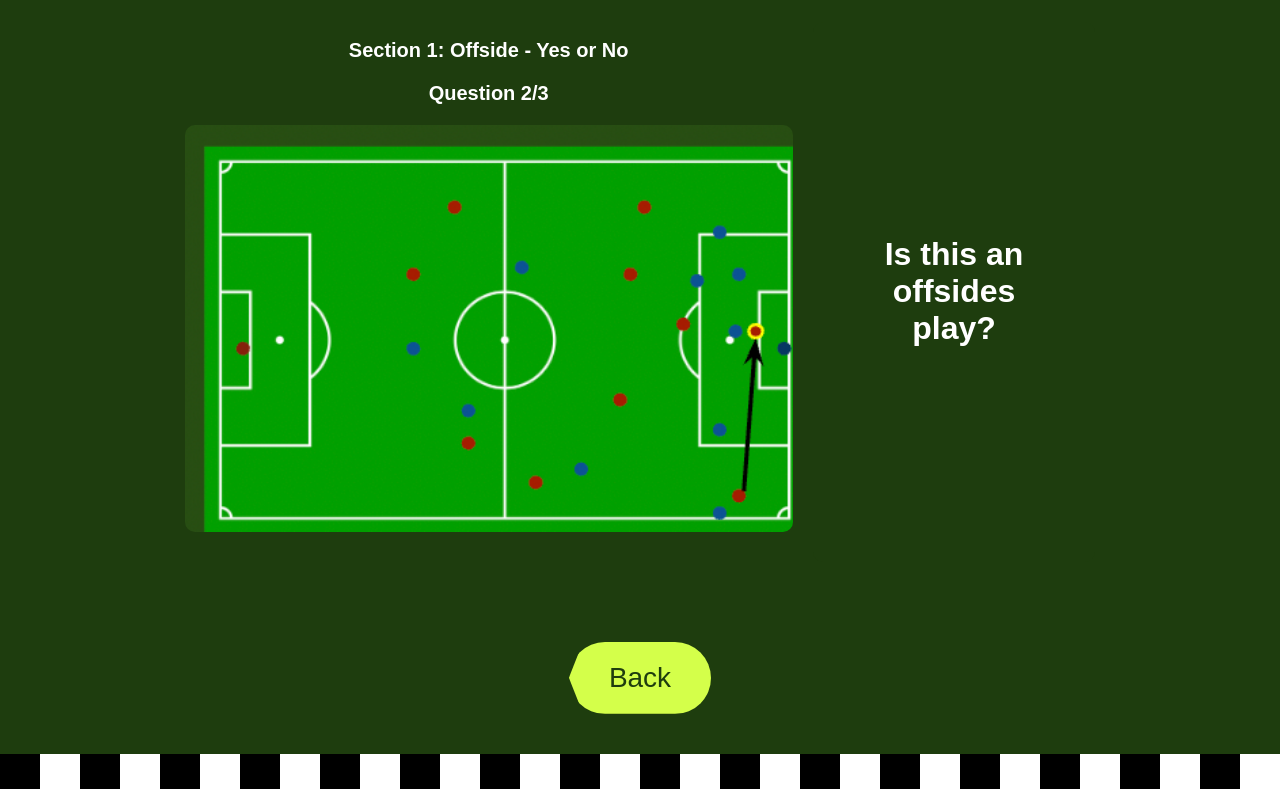
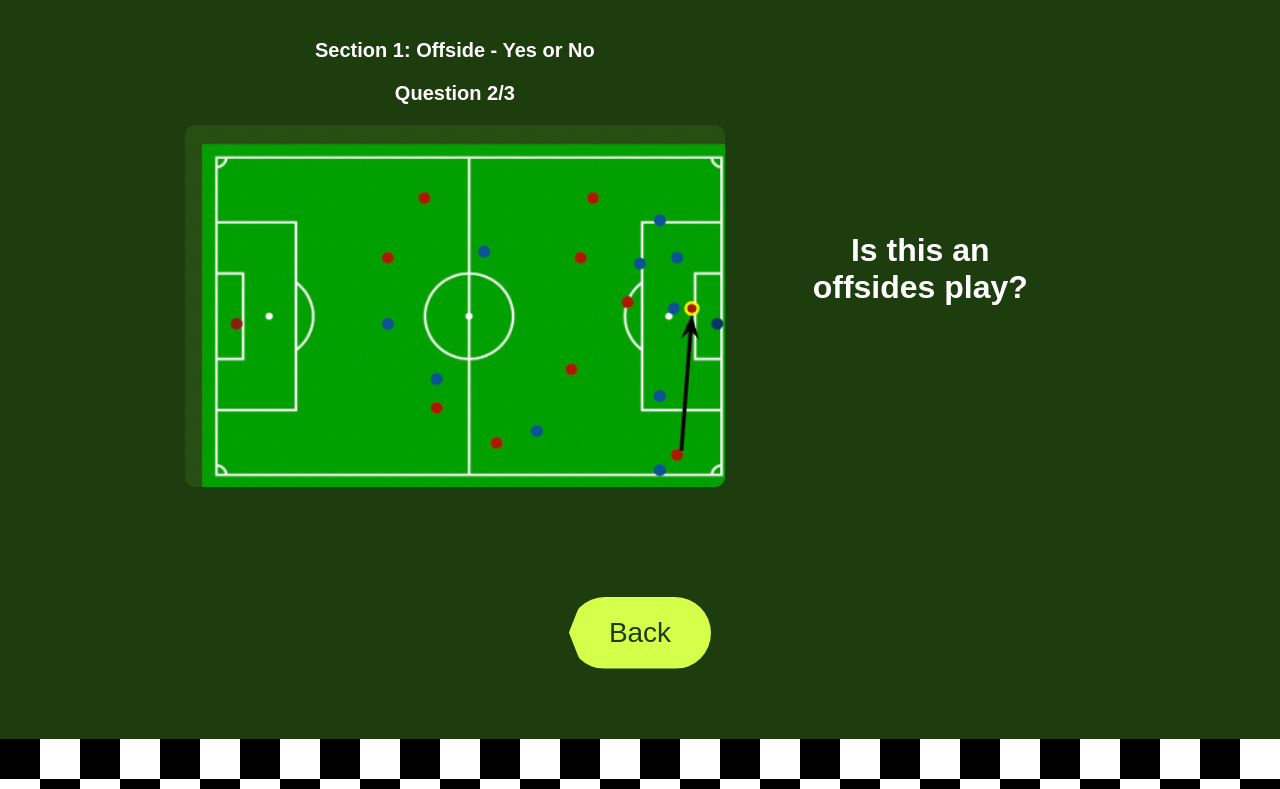
Before and after one commit to anumahmad/coms4170_ui_design_final, a Flask app: page /quiz/1 in a window 1280 px wide. Shown: the part 68-857 px from the top of the page. Run offline with Flask 3, Linux system fonts and the light colour scheme; some web fonts are replaced.

Commit message:
Update style.css

```diff
--- a/static/style.css
+++ b/static/style.css
@@ -318,7 +318,7 @@ footer {
 }
 
 .quiz-page .quiz-left {
-    flex: 3;
+    flex: 2;
     padding-left: 0;
     margin-left: 0;
 }
```
